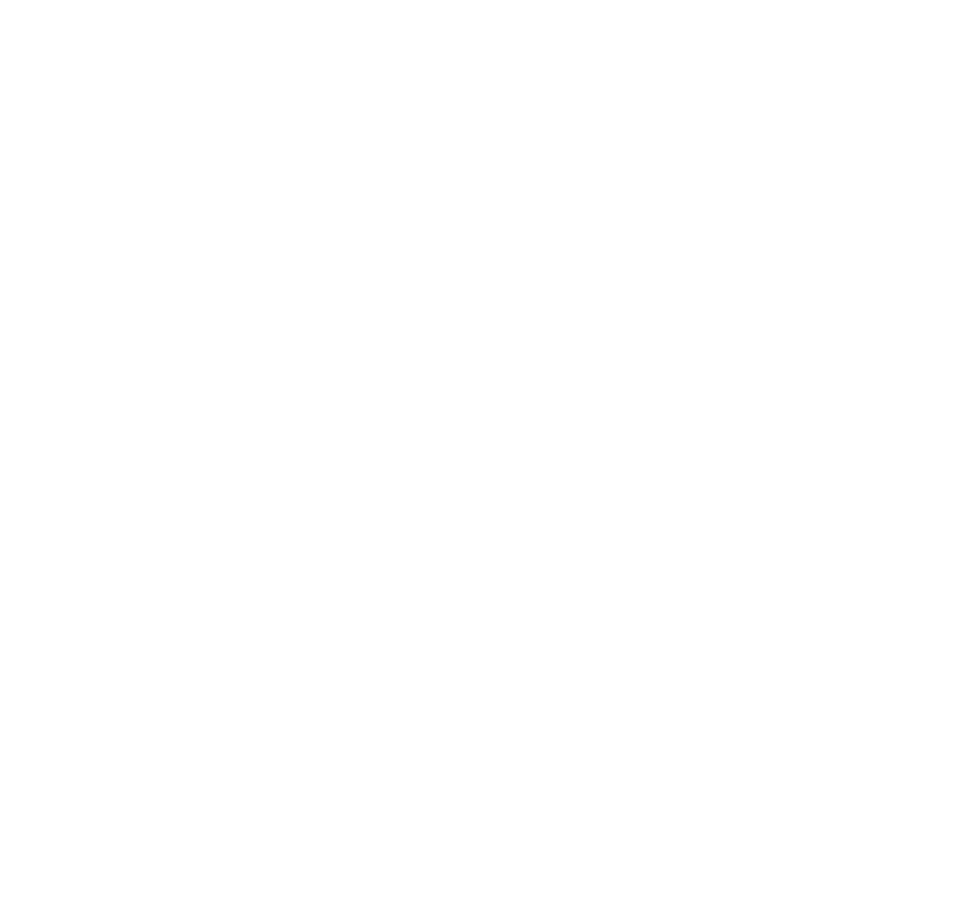
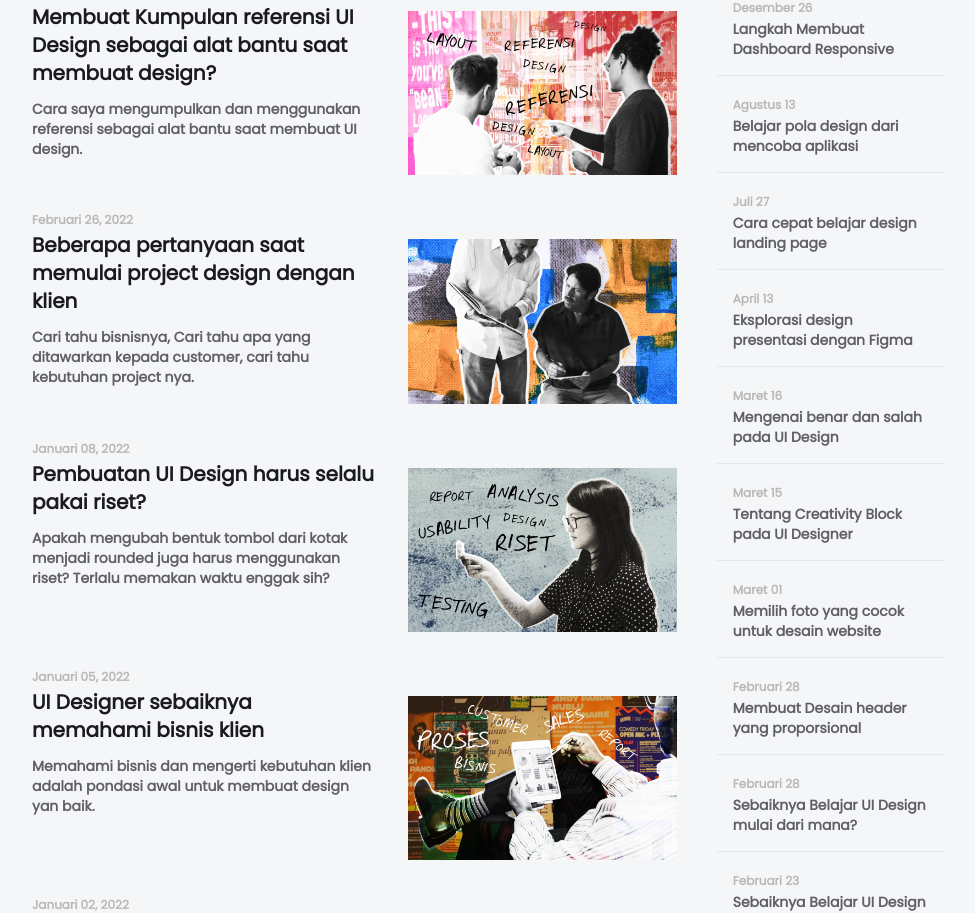
Before and after one commit to romeiro-bru/blog-ladingpage, a React (Create React App) app: page / in a window 1280 px wide. Shown: the part 3146-4059 px from the top of the page, without its empty margins (152-1127 px from the left). Before the commit the page ends 3013 px from the top, so only its background shows below. Built offline with nearby package versions, Linux system fonts and the light colour scheme.

Commit message:
Import images

```diff
--- a/src/Components/Main.jsx
+++ b/src/Components/Main.jsx
@@ -14,6 +14,11 @@
 import img28 from '../assets/images/thumb_article28.png';
 import img27 from '../assets/images/thumb_article27.png';
 import banner from '../assets/images/learnbanner.png'
+import img21 from '../assets/images/thumb_article21.png';
+import img25 from '../assets/images/thumb_article25.png';
+import img19 from '../assets/images/thumb_article19.png';
+import img18 from '../assets/images/thumb_article18.png';
+import img17 from '../assets/images/thumb_article17.png';
 
 const articles1 = [
     {datetime: "2022-03-27", date: "Maret 27, 2022", title:"Mungkin yang kamu butuhkan saat ini bukan lagi latihan tapi terjun ke industri", img: img30, alt: "man wearing headset and looking at laptop"},
@@ -33,6 +38,14 @@
     {datetime: '2022-03-25', date: 'Maret 25, 2022', title: 'Kapan menggunakan Switch atau Single Checkbox?',img: img29, alt:'man reflecting on checkboxes', paragraph: 'Kemiripan konsep Switch dan Single Checkbox sering membuat bingung designer? untuk menentukan kapan menggunakan nya.'},
     {datetime: '2022-03-11', date: 'Maret 11, 2022', title: 'Pertimbangkan branding sebelum menambahkan faktor delightful',img: img26, alt:'men smiling and looking at a screen', paragraph: 'Menambahkan faktor delightful tidak hanya sekedar menambahkan sesuatu yang menyenan gkan tapi juga harus selaras dengan branding.'},
     {datetime: '2022-01-23', date: 'Januari 23, 2022', title: 'Proses design dalam pembuatan data visual',img: img22, alt: 'hand holding a pen', paragraph: 'Ada tahapan sebelum ke pemilihan grafik, seperti mengetahui siapa yang akan membaca data.'}
+]
+const articles4 = [
+    {datetime: '2022-01-20', date: 'Januari 20, 2022', title: 'Membuat Kumpulan referensi UI Design sebagai alat bantu saat membuat design?', img: img21, alt:'men discussing ideas', paragraph: 'Cara saya mengumpulkan dan menggunakan referensi sebagai alat bantu saat membuat UI design.'},
+    {datetime: '2022-02-26', date: 'Februari 26, 2022', title: 'Beberapa pertanyaan saat memulai project design dengan klien',img: img25, alt: 'man showing information from a book', paragraph: 'Cari tahu bisnisnya, Cari tahu apa yang ditawarkan kepada customer, cari tahu kebutuhan project nya.'},
+    {datetime: '2022-08-01',date: 'Januari 08, 2022', title: 'Pembuatan UI Design harus selalu pakai riset?',img: img19, alt: 'woman removing sticky note', paragraph: 'Apakah mengubah bentuk tombol dari kotak menjadi rounded juga harus menggunakan riset? Terlalu memakan waktu enggak sih?'},
+    {datetime: '2022-01-05', date: 'Januari 05, 2022', title: 'UI Designer sebaiknya memahami bisnis klien', img: img18,alt: 'man analyzing charts on tablet', paragraph: 'Memahami bisnis dan mengerti kebutuhan klien adalah pondasi awal untuk membuat design yan baik.'},
+    {datetime: '2022-02-01', date: 'Januari 02, 2022', title: 'Handover File Design Website ke Developer',img: img17, alt: 'group of people looking at notebook', paragraph: 'UI/UX tidak hanya tentang memudahkan user atau pengguna tapi juga memudahkan rekan kerja seperti developer.'},
+    {datetime: '', date: '', title: '', alt: '', paragraph: ''}
 ]
 
 export function Main() {
@@ -91,11 +104,11 @@
             </ul>
         </section>
 
-    <section class="px-4 sm:p-14 bg-neutral">
-      <h2 class="font-bold text-primary-neutral-lowest">ARTIKEL TERBARU</h2>
-      <ul class="md:grid grid-cols-3 mt-7">
+    <section className="px-4 sm:p-14 bg-neutral">
+      <h2 className="font-bold text-primary-neutral-lowest">ARTIKEL TERBARU</h2>
+      <ul className="md:grid grid-cols-3 mt-7">
         {articles3.map((item, i) =>
-            <li class="mb-8 w-11/12">
+            <li key={i} class="mb-8 w-11/12">
             <article>
                 <figure>
                 <img src={item.img} alt={item.alt} />
@@ -113,6 +126,82 @@
     <section>
       <img className="w-full" src={banner} alt="banner about figma" />
     </section>
+
+    <section className="md:flex px-4 sm:p-14 bg-neutral">
+      <div className="md:mr-10">
+      <h2 className="mb-8 font-bold text-primary-base-lowest">ARTIKEL LAINNYA</h2>
+      <ul>
+        {articles4.map((item, i) =>
+        <li key={i}>
+          <article className="mb-8 md:flex">
+            <div>
+              <time className="my-3 text-xs font-bold text-primary-base-lowest" datetime={item.datetime}>{item.date}</time>
+              <h3 className="mb-3 text-xl font-bold text-primary">{item.title}</h3>
+              <p className="text-sm font-bold text-primary-base-low">{item.paragraph}</p>
+            </div>
+            <img className="md:ml-8 md:w-5/12 mt-8" src={item.img} alt={item.alt} />
+          </article>
+        </li>
+        )}
+      </ul>
+    </div>
+
+
+      <aside class="md:w-9/12">
+        <h2 class="mb-8 font-bold text-primary-base-lowest">ARSIP 2021</h2>
+        <ul class="divide-y">
+          <li class="p-4">
+            <span><time class="my-3 text-xs font-bold text-primary-base-lowest" datetime="2021-26-12">Desember 26</time></span>
+            <h3 class="font-bold text-sm text-primary-base-low">Langkah Membuat Dashboard Responsive</h3>
+          </li>
+          <li class="p-4">
+            <span><time class="my-3 text-xs font-bold text-primary-base-lowest" datetime="2021-08-13">Agustus 13</time></span>
+            <h3 class="font-bold text-sm text-primary-base-low">Belajar pola design dari mencoba aplikasi</h3>
+          </li>
+          <li class="p-4">
+            <span><time class="my-3 text-xs font-bold text-primary-base-lowest" datetime="2021-27-07">Juli 27</time></span>
+            <h3 class="font-bold text-sm text-primary-base-low">Cara cepat belajar design landing page</h3>
+          </li>
+          <li class="p-4">
+            <span><time class="my-3 text-xs font-bold text-primary-base-lowest" datetime="2021-04-13">April 13</time></span>
+            <h3 class="font-bold text-sm text-primary-base-low">Eksplorasi design presentasi dengan Figma</h3>
+          </li>
+          <li class="p-4">
+            <span><time class="my-3 text-xs font-bold text-primary-base-lowest" datetime="2021-16-03">Maret 16</time></span>
+            <h3 class="font-bold text-sm text-primary-base-low">Mengenai benar dan salah pada UI Design</h3>
+          </li>
+          <li class="p-4">
+            <span><time class="my-3 text-xs font-bold text-primary-base-lowest" datetime="2021-26-12">Maret 15</time></span>
+            <h3 class="font-bold text-sm text-primary-base-low">Tentang Creativity Block pada UI Designer</h3>
+          </li>
+          <li class="p-4">
+            <span><time class="my-3 text-xs font-bold text-primary-base-lowest" datetime="2021-03-01">Maret 01</time></span>
+            <h3 class="font-bold text-sm text-primary-base-low">Memilih foto yang cocok untuk desain website</h3>
+          </li>
+          <li class="p-4">
+            <span><time class="my-3 text-xs font-bold text-primary-base-lowest" datetime="2021-28-02">Februari 28</time></span>
+            <h3 class="font-bold text-sm text-primary-base-low">Membuat Desain header yang proporsional</h3>
+          </li>
+          <li class="p-4">
+            <span><time class="my-3 text-xs font-bold text-primary-base-lowest" datetime="2021-28-02">Februari 28</time></span>
+            <h3 class="font-bold text-sm text-primary-base-low">Sebaiknya Belajar UI Design mulai dari mana?</h3>
+          </li>
+          <li class="p-4">
+            <span><time class="my-3 text-xs font-bold text-primary-base-lowest" datetime="2021-23-02">Februari 23</time></span>
+            <h3 class="font-bold text-sm text-primary-base-low">Sebaiknya Belajar UI Design mulai dari mana?</h3>
+          </li>
+          <li class="p-4">
+            <span><time class="my-3 text-xs font-bold text-primary-base-lowest" datetime="2021-21-02">Februari 21</time></span>
+            <h3 class="font-bold text-sm text-primary-base-low">Beberapa Pertanyaan tentang terjun di industri UI/UX</h3>
+          </li>
+          <li class="p-4">
+            <span><time class="my-3 text-xs font-bold text-primary-base-lowest" datetime="2021-18-02">Februari 18</time></span>
+            <h3 class="font-bold text-sm text-primary-base-low">Dari Website Programmer Menjadi UI Designer</h3>
+          </li>
+        </ul>
+      </aside>
+
+  </section>
     </main>
     )
 }
```
